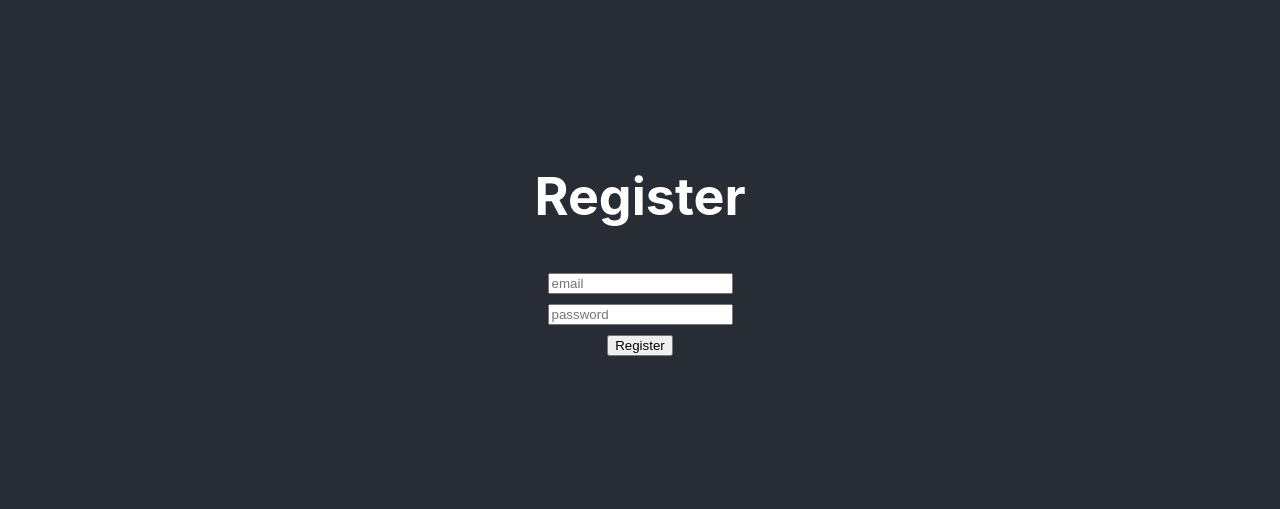
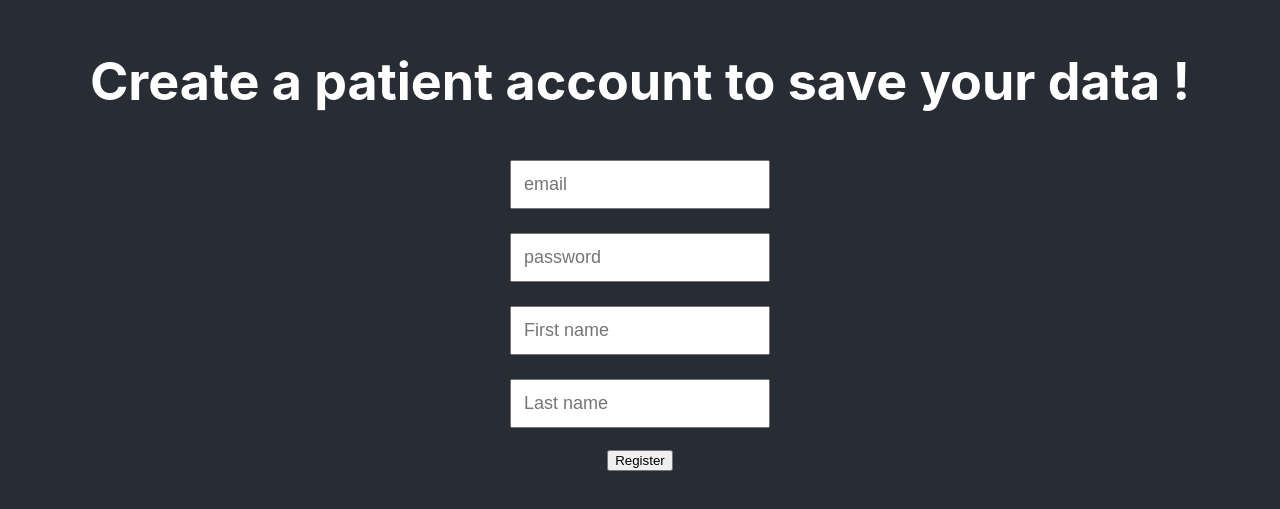
Before and after one commit to medgift/health-prevention-template, a React (Create React App) app: page /register in a window 1280 px wide. Shown: the part 157-666 px from the top of the page. Built offline with nearby package versions, Linux system fonts and the light colour scheme; no server answers.

Commit message:
working register

```diff
--- a/src/App.css
+++ b/src/App.css
@@ -11,6 +11,19 @@
   .App-logo {
     animation: App-logo-spin infinite 20s linear;
   }
+}
+
+.formInput {
+  padding: 1.5vh;
+  font-size: large;
+  align-content: center;
+  margin: 1.5vh;
+}
+
+.centered_div {
+  justify-content: center;
+  display: flex;
+  margin: auto;
 }
 
 .App-header {
--- a/src/DAL/PatientDB.js
+++ b/src/DAL/PatientDB.js
@@ -1,11 +1,12 @@
-import {addDoc, doc, getDoc, getDocs, query, where, collection} from "firebase/firestore";
+import {addDoc, doc, getDoc, getDocs, query, where, collection, setDoc} from "firebase/firestore";
 import {db, patientRef} from "../initFirebase";
 import {patientConverter} from "../DTO/PatientDTO";
 
 class PatientDB {
 
-    async addPatient(patient) {
-        await addDoc(patientRef, patient);
+    async addPatient(uid, patient) {
+      //  await addDoc(patientRef, patient);
+        await setDoc(doc(db, "Patient", uid), patient);
     }
 
     async getPatientById(patientId) {
--- a/src/pages/Register.js
+++ b/src/pages/Register.js
@@ -1,15 +1,29 @@
 import UserForm from "../components/UserForm";
-import { createUserWithEmailAndPassword } from "firebase/auth";
-import { auth } from "../initFirebase";
-import { useNavigate } from "react-router-dom";
+import {createUserWithEmailAndPassword} from "firebase/auth";
+import {auth} from "../initFirebase";
+import {useNavigate} from "react-router-dom";
+import {onAuthStateChanged} from "firebase/auth";
+import {PatientDB} from "../DAL/PatientDB";
+import {useState} from "react";
 
 export default function Register() {
     const navigate = useNavigate();
 
-  const handleRegister = async (e, email, password) => {
+    const [email, setEmail] = useState("");
+    const [password, setPassword] = useState("");
+    const [firstName, setFirstName] = useState("");
+    const [lastName, setLastName] = useState("");
+
+    const handleEmailChange = (e) => setEmail(e.target.value);
+    const handlePasswordChange = (e) => setPassword(e.target.value);
+    const handleFirstNameChange = (e) => setFirstName(e.target.value);
+    const handleLastNameChange = (e) => setLastName(e.target.value);
+
+    const handleRegister = async (e, email, password, firstName, lastName) => {
         e.preventDefault();
 
         try {
+            //create user in auth section
             await createUserWithEmailAndPassword(auth, email, password);
             navigate("/");
         } catch (e) {
@@ -17,10 +31,56 @@ export default function Register() {
         }
     };
 
+    onAuthStateChanged(auth, (user) => {
+        if (user) {
+            //create a patient account
+            let patient = {"FirstName": firstName, "LastName": lastName};
+            PatientDB.prototype.addPatient(user.uid, patient);
+        }
+    });
+
     return (
         <div>
-      <h1>Register</h1>
-      <UserForm handleSubmit={handleRegister} submitButtonLabel="Register" />
+            <h1>Create a patient account to save your data !</h1>
+            <form
+                onSubmit={(e) => {
+                    handleRegister(e, email, password, firstName, lastName);
+                }}
+            >
+                <input className="formInput"
+                       type="text"
+                       placeholder="email"
+                       value={email}
+                       onChange={handleEmailChange}
+                       required
+                />
+                <br/>
+                <input className="formInput"
+                       type="password"
+                       placeholder="password"
+                       value={password}
+                       onChange={handlePasswordChange}
+                       required
+                />
+                <br/>
+                <input className="formInput"
+                       type="First name"
+                       placeholder="First name"
+                       value={firstName}
+                       onChange={handleFirstNameChange}
+                       required
+                />
+                <br/>
+                <input className="formInput"
+                       type="Last name"
+                       placeholder="Last name"
+                       value={lastName}
+                       onChange={handleLastNameChange}
+                       required
+                />
+                <br/>
+                <button type="submit">Register</button>
+            </form>
         </div>
     );
 }
```
Lines whose indentation alone changed are shown as unchanged.
